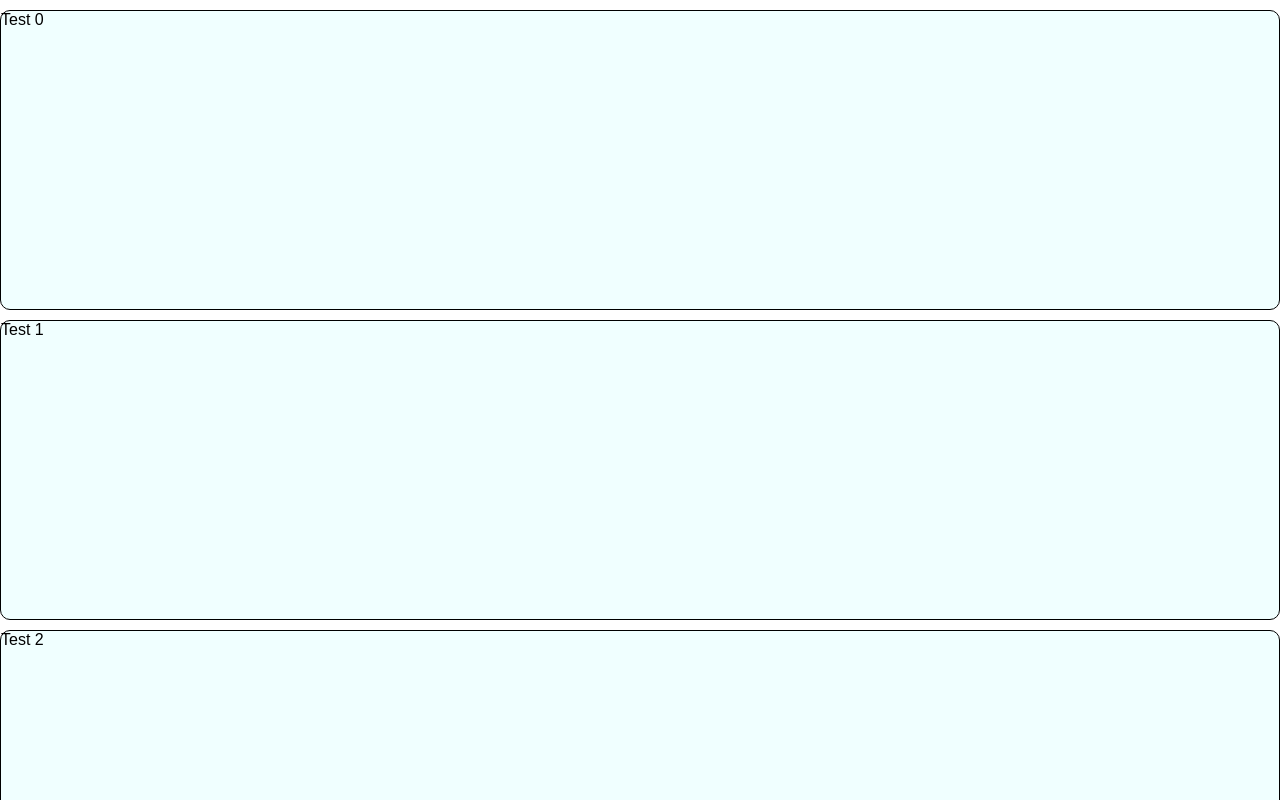
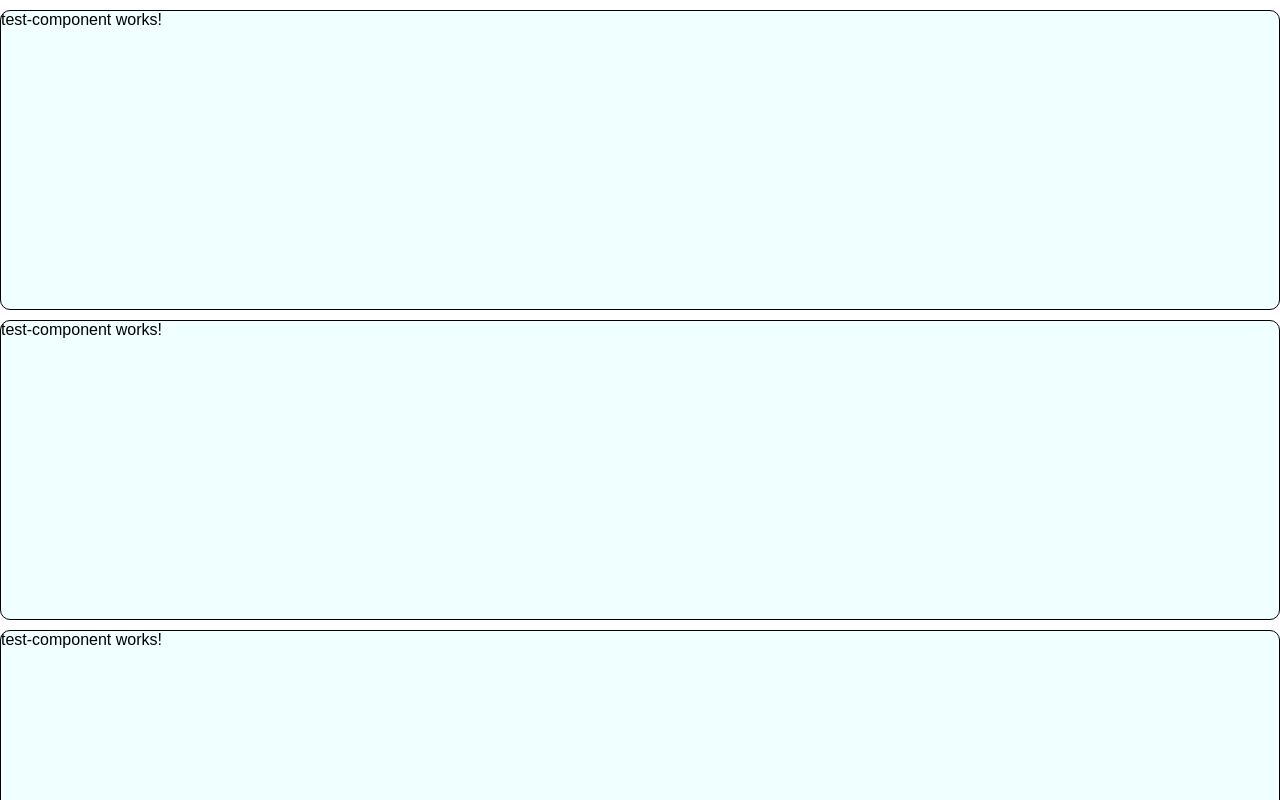
Before and after one commit to pedroping/virtual-scrolling, an Angular app: page / in a window 1280 px wide. Built offline with nearby package versions, Linux system fonts and the light colour scheme.

Commit message:
Feat: create an extra component to tests

```diff
--- a/projects/project/src/app/app.component.html
+++ b/projects/project/src/app/app.component.html
@@ -1,7 +1,5 @@
 <div class="virtual-scrolling" appStaticVirtualScrolling>
   @for (item of data; track $index) {
-  <div class="data" *appStaticElement>
-    {{ item.data }}
-  </div>
+  <app-test-component *appStaticElement [data]="item.data"  />
   }
 </div>
--- a/projects/project/src/app/app.component.scss
+++ b/projects/project/src/app/app.component.scss
@@ -13,12 +13,4 @@
   gap: 10px;
   padding: 10px 0;
   position: relative;
-
-  .data {
-    height: 300px;
-    background-color: azure;
-    border: 1px solid black;
-    border-radius: 10px;
-    width: 100%;
-  }
 }
--- /dev/null
+++ b/projects/project/src/test-component/test-component.component.html
@@ -0,0 +1,3 @@
+<p>
+  test-component works!
+</p>
--- /dev/null
+++ b/projects/project/src/test-component/test-component.component.scss
@@ -0,0 +1,7 @@
+:host {
+  height: 300px;
+  background-color: azure;
+  border: 1px solid black;
+  border-radius: 10px;
+  width: 100%;
+}
--- /dev/null
+++ b/projects/project/src/test-component/test-component.component.ts
@@ -0,0 +1,19 @@
+import { Component, input, OnDestroy, OnInit } from '@angular/core';
+
+@Component({
+  selector: 'app-test-component',
+  templateUrl: './test-component.component.html',
+  styleUrls: ['./test-component.component.scss'],
+  standalone: true,
+})
+export class TestComponentComponent implements OnInit, OnDestroy {
+  data = input<string>('');
+
+  ngOnInit(): void {
+    console.log('Init', this.data());
+  }
+
+  ngOnDestroy(): void {
+    console.log('Destroy', this.data());
+  }
+}
--- a/projects/virtual-scrolling/src/lib/static-element/static-element.directive.ts
+++ b/projects/virtual-scrolling/src/lib/static-element/static-element.directive.ts
@@ -1,11 +1,11 @@
 import {
-  AfterViewInit,
   Directive,
   ElementRef,
   EmbeddedViewRef,
   inject,
+  OnInit,
   TemplateRef,
-  ViewContainerRef,
+  ViewContainerRef
 } from '@angular/core';
 import { StaticVirtualScrollingDirective } from '@virtual-scrolling';
 import { take, throttleTime } from 'rxjs';
@@ -14,7 +14,7 @@ import { take, throttleTime } from 'rxjs';
   selector: '[appStaticElement]',
   standalone: true,
 })
-export class StaticElementDirective implements AfterViewInit {
+export class StaticElementDirective implements OnInit {
   private templateRef = inject(TemplateRef);
   private vcr = inject(ViewContainerRef);
   private staticVirtualScrollingDirective = inject(
@@ -26,7 +26,7 @@ export class StaticElementDirective implements AfterViewInit {
   start?: number;
   ref?: EmbeddedViewRef<any>;
 
-  ngAfterViewInit(): void {
+  ngOnInit(): void {
     this.createElement();
     this.staticVirtualScrollingDirective.startElements$
       .pipe(take(1))
```
Also changed, not shown: projects/project/src/app/app.component.ts (+6 -1 lines), 1 other file (tests, documents, lock files or other folders).
